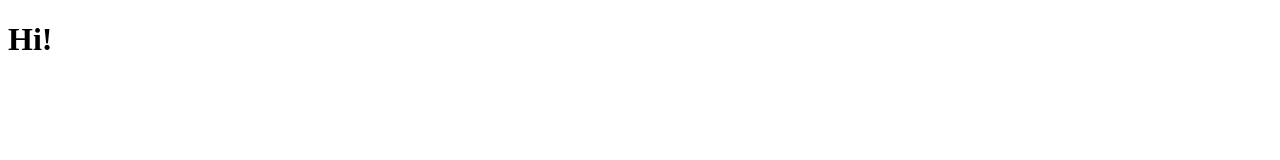
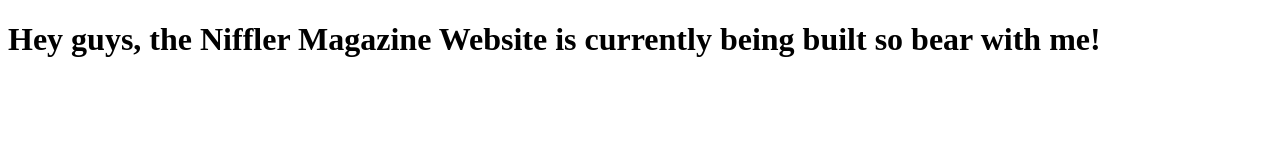
Before and after one commit to TheNifflerNation/TheNifflerNation.github.io, a plain HTML site: page index.html in a window 1280 px wide. Drawn offline with Linux system fonts and the light colour scheme.

Commit message:
Made Work-in-Progress Message

```diff
--- a/index.html
+++ b/index.html
@@ -9,7 +9,7 @@
 </head>
 
 <body>
-    <h1>Hi!</h1>
+    <h1>Hey guys, the Niffler Magazine Website is currently being built so bear with me!</h1>
 </body>
 
 </html>
```
